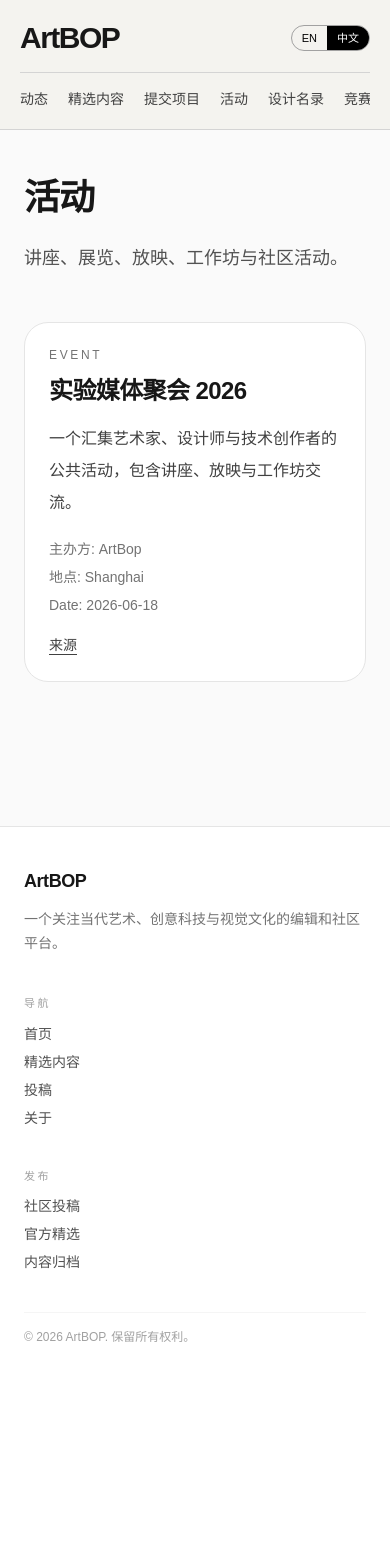
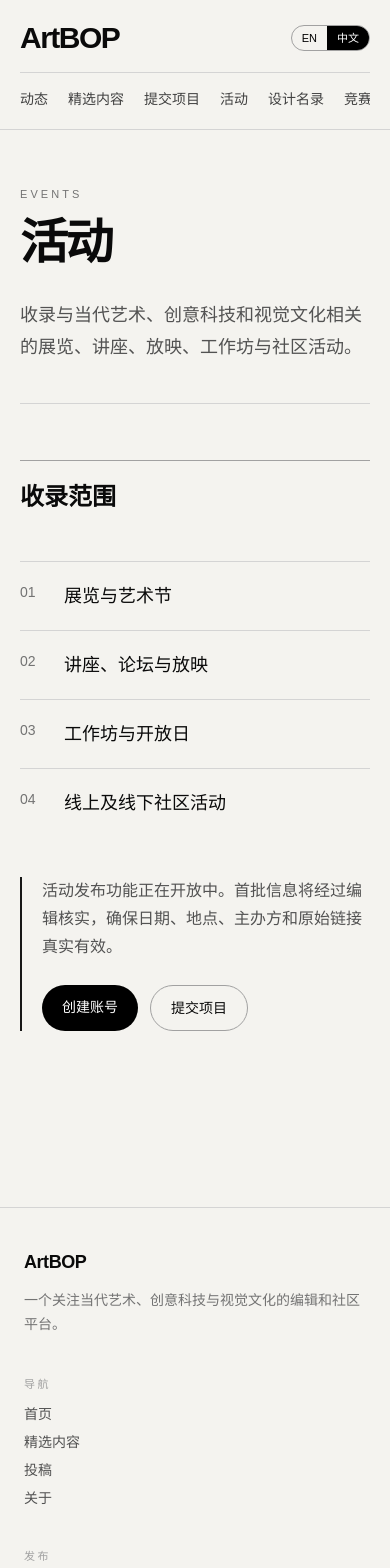
Before and after one commit to zhanghanyue123/artbop-site, a Next.js app: page /events in a window 390 px wide. Shown: the top 1568 px of the page. Before the commit the page ends 1385 px from the top, so only its background shows below. Built offline with nearby package versions, Linux system fonts and the light colour scheme.

Commit message:
Prepare trustworthy launch content across listings

```diff
--- a/app/articles/[slug]/page.tsx
+++ b/app/articles/[slug]/page.tsx
@@ -265,7 +265,7 @@ export default function ArticleDetailPage() {
         };
 
   return (
-    <main className="min-h-screen bg-neutral-50 text-neutral-900">
+    <main className="min-h-screen bg-[#f4f3ef] text-neutral-900">
       <Header />
 
       <article className="max-w-4xl mx-auto px-6 py-14">
--- a/app/competitions/page.tsx
+++ b/app/competitions/page.tsx
@@ -1,32 +1,8 @@
-"use client";
-
-import Header from "../../components/Header";
-import Footer from "../../components/Footer";
-import { useLanguage } from "../../components/LanguageContext";
-
-const content = {
-  en: {
-    title: "Competitions",
-    description: "Open calls, awards, and competition listings for artists, designers, and students.",
-  },
-  zh: {
-    title: "竞赛",
-    description: "面向艺术家、设计师与学生的开放征集、奖项与竞赛信息。",
-  },
-};
+import ListingLanding from "../../components/ListingLanding";
 
 export default function CompetitionsPage() {
-  const { language } = useLanguage();
-  const t = content[language];
-
-  return (
-    <main className="min-h-screen bg-neutral-50 text-neutral-900">
-      <Header />
-      <section className="max-w-5xl mx-auto px-6 py-12">
-        <h1 className="text-4xl md:text-6xl font-semibold tracking-tight">{t.title}</h1>
-        <p className="mt-6 text-lg text-neutral-600 leading-8 max-w-2xl">{t.description}</p>
-      </section>
-      <Footer />
-    </main>
-  );
+  return <ListingLanding copy={{
+    zh: { eyebrow: "Open Calls", title: "竞赛", description: "为艺术家、设计师、学生和跨学科团队整理值得关注的开放征集、奖项与竞赛。", scopeTitle: "信息标准", scope: ["主办方与官方来源", "参赛资格与作品范围", "截止日期与费用", "奖金、展览或支持内容"], notice: "本栏目只发布能够核实官方来源与截止时间的信息，避免转载失效或来源不明的征集。" },
+    en: { eyebrow: "Open Calls", title: "Competitions", description: "Selected open calls, awards, and competitions for artists, designers, students, and interdisciplinary teams.", scopeTitle: "Listing standards", scope: ["Organizer and official source", "Eligibility and disciplines", "Deadline and fees", "Awards, exhibitions, or support"], notice: "Only opportunities with verifiable official sources and current deadlines will be published." },
+  }} />;
 }
--- a/app/directory/page.tsx
+++ b/app/directory/page.tsx
@@ -1,32 +1,8 @@
-"use client";
-
-import Header from "../../components/Header";
-import Footer from "../../components/Footer";
-import { useLanguage } from "../../components/LanguageContext";
-
-const content = {
-  en: {
-    title: "Design Directory",
-    description: "A directory of studios, practitioners, image-makers, and creative services.",
-  },
-  zh: {
-    title: "设计名录",
-    description: "一个关于工作室、创作者、图像制作者与创意服务的目录。",
-  },
-};
+import ListingLanding from "../../components/ListingLanding";
 
 export default function DirectoryPage() {
-  const { language } = useLanguage();
-  const t = content[language];
-
-  return (
-    <main className="min-h-screen bg-neutral-50 text-neutral-900">
-      <Header />
-      <section className="max-w-5xl mx-auto px-6 py-12">
-        <h1 className="text-4xl md:text-6xl font-semibold tracking-tight">{t.title}</h1>
-        <p className="mt-6 text-lg text-neutral-600 leading-8 max-w-2xl">{t.description}</p>
-      </section>
-      <Footer />
-    </main>
-  );
+  return <ListingLanding copy={{
+    zh: { eyebrow: "Creative Directory", title: "设计名录", description: "建立面向艺术科技与视觉文化领域的艺术家、工作室、研究团队和文化机构名录。", scopeTitle: "名录类型", scope: ["艺术家与独立创作者", "设计及创意技术工作室", "学校与研究实验室", "展馆、艺术节与文化机构"], notice: "用户资料与机构认证即将开放。名录会清楚区分个人资料、机构资料与经过认证的官方页面。" },
+    en: { eyebrow: "Creative Directory", title: "Design Directory", description: "A directory of artists, studios, research teams, schools, and institutions across art and technology.", scopeTitle: "Directory types", scope: ["Artists and independent practitioners", "Design and creative technology studios", "Schools and research labs", "Museums, festivals, and institutions"], notice: "Profiles and organization verification are opening soon. Personal, institutional, and verified pages will be clearly distinguished." },
+  }} />;
 }
--- a/app/events/page.tsx
+++ b/app/events/page.tsx
@@ -1,98 +1,22 @@
-"use client";
-
-import Header from "../../components/Header";
-import Footer from "../../components/Footer";
-import { useLanguage } from "../../components/LanguageContext";
-import { events } from "../../data/events";
-
-const content = {
-  en: {
-    title: "Events",
-    description:
-      "Talks, exhibitions, screenings, workshops, and community gatherings.",
-    empty: "No events yet.",
-    source: "Source",
-    organizer: "Organizer",
-    location: "Location",
-  },
-  zh: {
-    title: "活动",
-    description: "讲座、展览、放映、工作坊与社区活动。",
-    empty: "暂时还没有活动内容。",
-    source: "来源",
-    organizer: "主办方",
-    location: "地点",
-  },
-};
+import ListingLanding from "../../components/ListingLanding";
 
 export default function EventsPage() {
-  const { language } = useLanguage();
-  const t = content[language];
-
-  return (
-    <main className="min-h-screen bg-neutral-50 text-neutral-900">
-      <Header />
-
-      <section className="max-w-5xl mx-auto px-6 py-12">
-        <h1 className="text-4xl md:text-6xl font-semibold tracking-tight">
-          {t.title}
-        </h1>
-        <p className="mt-6 text-lg text-neutral-600 leading-8 max-w-2xl">
-          {t.description}
-        </p>
-      </section>
-
-      <section className="max-w-5xl mx-auto px-6 pb-16">
-        {events.length === 0 ? (
-          <div className="border border-neutral-200 bg-white rounded-[24px] p-8 text-neutral-500">
-            {t.empty}
-          </div>
-        ) : (
-          <div className="space-y-6">
-            {events.map((item) => (
-              <article
-                key={item.id}
-                className="border border-neutral-200 bg-white rounded-[24px] p-6"
-              >
-                <div className="text-xs uppercase tracking-[0.22em] text-neutral-500 mb-3">
-                  {item.category}
-                </div>
-
-                <h2 className="text-2xl font-semibold tracking-tight">
-                  {language === "zh" && item.title_zh ? item.title_zh : item.title}
-                </h2>
-
-                <p className="mt-4 text-neutral-700 leading-8">
-                  {language === "zh" && item.summary_zh
-                    ? item.summary_zh
-                    : item.summary}
-                </p>
-
-                <div className="mt-5 space-y-2 text-sm text-neutral-500">
-                  <div>
-                    {t.organizer}: {item.organizer}
-                  </div>
-                  <div>
-                    {t.location}: {item.location}
-                  </div>
-                  {item.start_date && <div>Date: {item.start_date}</div>}
-                </div>
-
-                <a
-                  href={item.source_url}
-                  target="_blank"
-                  rel="noreferrer"
-                  className="inline-block mt-5 text-sm underline underline-offset-4 text-neutral-700"
-                >
-                  {t.source}
-                </a>
-              </article>
-            ))}
-          </div>
-        )}
-      </section>
-
-      <Footer />
-    </main>
-  );
+  return <ListingLanding copy={{
+    zh: {
+      eyebrow: "Events",
+      title: "活动",
+      description: "收录与当代艺术、创意科技和视觉文化相关的展览、讲座、放映、工作坊与社区活动。",
+      scopeTitle: "收录范围",
+      scope: ["展览与艺术节", "讲座、论坛与放映", "工作坊与开放日", "线上及线下社区活动"],
+      notice: "活动发布功能正在开放中。首批信息将经过编辑核实，确保日期、地点、主办方和原始链接真实有效。",
+    },
+    en: {
+      eyebrow: "Events",
+      title: "Events",
+      description: "Exhibitions, talks, screenings, workshops, festivals, and gatherings across contemporary art and creative technology.",
+      scopeTitle: "What we list",
+      scope: ["Exhibitions and festivals", "Talks, forums, and screenings", "Workshops and open studios", "Online and local gatherings"],
+      notice: "Event submissions are opening soon. Initial listings will be reviewed for accurate dates, locations, organizers, and original sources.",
+    },
+  }} />;
 }
--- a/app/jobs/page.tsx
+++ b/app/jobs/page.tsx
@@ -1,32 +1,8 @@
-"use client";
-
-import Header from "../../components/Header";
-import Footer from "../../components/Footer";
-import { useLanguage } from "../../components/LanguageContext";
-
-const content = {
-  en: {
-    title: "Jobs",
-    description: "Creative roles, freelance opportunities, internships, and studio openings.",
-  },
-  zh: {
-    title: "招聘",
-    description: "创意岗位、自由职业机会、实习与工作室招聘信息。",
-  },
-};
+import ListingLanding from "../../components/ListingLanding";
 
 export default function JobsPage() {
-  const { language } = useLanguage();
-  const t = content[language];
-
-  return (
-    <main className="min-h-screen bg-neutral-50 text-neutral-900">
-      <Header />
-      <section className="max-w-5xl mx-auto px-6 py-12">
-        <h1 className="text-4xl md:text-6xl font-semibold tracking-tight">{t.title}</h1>
-        <p className="mt-6 text-lg text-neutral-600 leading-8 max-w-2xl">{t.description}</p>
-      </section>
-      <Footer />
-    </main>
-  );
+  return <ListingLanding copy={{
+    zh: { eyebrow: "Creative Jobs", title: "招聘", description: "关注艺术机构、创意工作室、研究团队和文化项目中的工作与合作机会。", scopeTitle: "岗位范围", scope: ["艺术与策展岗位", "创意技术与开发", "设计、影像与内容", "实习、自由职业与项目合作"], notice: "招聘信息将标明机构、地点、工作形式、截止时间和原始申请链接。" },
+    en: { eyebrow: "Creative Jobs", title: "Jobs", description: "Roles and collaborations across art institutions, creative studios, research teams, and cultural projects.", scopeTitle: "Roles", scope: ["Art and curatorial roles", "Creative technology and development", "Design, moving image, and content", "Internships, freelance, and project work"], notice: "Listings will include the organization, location, working format, deadline, and original application link." },
+  }} />;
 }
--- a/app/residencies/page.tsx
+++ b/app/residencies/page.tsx
@@ -1,36 +1,8 @@
-"use client";
-
-import Header from "../../components/Header";
-import Footer from "../../components/Footer";
-import { useLanguage } from "../../components/LanguageContext";
-
-const content = {
-  en: {
-    title: "Residencies",
-    description:
-      "Artist residencies, research programs, and temporary studio opportunities.",
-  },
-  zh: {
-    title: "驻留",
-    description:
-      "艺术家驻留、研究项目与阶段性工作室机会。",
-  },
-};
+import ListingLanding from "../../components/ListingLanding";
 
 export default function ResidenciesPage() {
-  const { language } = useLanguage();
-  const t = content[language];
-
-  return (
-    <main className="min-h-screen bg-neutral-50 text-neutral-900">
-      <Header />
-      <section className="max-w-5xl mx-auto px-6 py-12">
-        <h1 className="text-4xl md:text-6xl font-semibold tracking-tight">{t.title}</h1>
-        <p className="mt-6 text-lg text-neutral-600 leading-8 max-w-2xl">
-          {t.description}
-        </p>
-      </section>
-      <Footer />
-    </main>
-  );
+  return <ListingLanding copy={{
+    zh: { eyebrow: "Residencies", title: "驻留", description: "汇集艺术家驻留、研究计划、实验室访问和阶段性工作室机会。", scopeTitle: "重点信息", scope: ["驻留地点与周期", "申请对象与研究方向", "住宿、工作室及制作条件", "资助、费用与截止日期"], notice: "驻留信息将以官方申请页面为依据，并明确费用、资助和住宿条件。" },
+    en: { eyebrow: "Residencies", title: "Residencies", description: "Artist residencies, research programs, lab visits, and temporary studio opportunities.", scopeTitle: "Key details", scope: ["Location and duration", "Eligibility and research focus", "Accommodation and production facilities", "Funding, fees, and deadline"], notice: "Listings will link to official application pages and clearly state fees, funding, and accommodation." },
+  }} />;
 }
--- a/components/Footer.tsx
+++ b/components/Footer.tsx
@@ -48,7 +48,7 @@ export default function Footer() {
   const t = content[language];
 
   return (
-    <footer className="border-t border-neutral-200 bg-white mt-20">
+    <footer className="mt-20 border-t border-neutral-300 bg-[#f4f3ef]">
       <div className="max-w-7xl mx-auto px-6 py-10">
         <div className="grid md:grid-cols-[1.4fr_0.8fr_0.8fr] gap-10">
           <div className="max-w-sm">
--- /dev/null
+++ b/components/ListingLanding.tsx
@@ -0,0 +1,80 @@
+"use client";
+
+import Link from "next/link";
+import Header from "./Header";
+import Footer from "./Footer";
+import { useLanguage } from "./LanguageContext";
+
+type LocalizedCopy = {
+  eyebrow: string;
+  title: string;
+  description: string;
+  scopeTitle: string;
+  scope: string[];
+  notice: string;
+};
+
+export default function ListingLanding({
+  copy,
+}: {
+  copy: { zh: LocalizedCopy; en: LocalizedCopy };
+}) {
+  const { language } = useLanguage();
+  const t = copy[language];
+
+  return (
+    <main className="min-h-screen bg-[#f4f3ef] text-neutral-950">
+      <Header />
+      <section className="mx-auto max-w-[1440px] px-5 py-14 md:px-8 md:py-20">
+        <div className="grid gap-8 border-b border-neutral-300 pb-10 md:grid-cols-[1fr_1fr] md:items-end">
+          <div>
+            <div className="mb-4 text-[11px] uppercase tracking-[0.28em] text-neutral-500">
+              {t.eyebrow}
+            </div>
+            <h1 className="text-5xl font-semibold tracking-[-0.05em] md:text-7xl">
+              {t.title}
+            </h1>
+          </div>
+          <p className="max-w-xl text-lg leading-8 text-neutral-600">
+            {t.description}
+          </p>
+        </div>
+      </section>
+
+      <section className="mx-auto grid max-w-[1440px] gap-12 px-5 pb-24 md:grid-cols-[0.7fr_1.5fr] md:px-8">
+        <div className="border-t border-neutral-400 pt-5">
+          <h2 className="text-2xl font-semibold">{t.scopeTitle}</h2>
+        </div>
+        <div>
+          {t.scope.map((item, index) => (
+            <div
+              key={item}
+              className="grid grid-cols-[44px_1fr] border-t border-neutral-300 py-5"
+            >
+              <span className="text-sm text-neutral-500">0{index + 1}</span>
+              <span className="text-lg">{item}</span>
+            </div>
+          ))}
+          <div className="mt-10 border-l-2 border-neutral-900 pl-5">
+            <p className="max-w-2xl leading-7 text-neutral-600">{t.notice}</p>
+            <div className="mt-6 flex flex-wrap gap-3">
+              <Link
+                href="/register"
+                className="rounded-full bg-black px-5 py-3 text-sm text-white"
+              >
+                {language === "zh" ? "创建账号" : "Create account"}
+              </Link>
+              <Link
+                href="/submit"
+                className="rounded-full border border-neutral-400 px-5 py-3 text-sm"
+              >
+                {language === "zh" ? "提交项目" : "Submit a project"}
+              </Link>
+            </div>
+          </div>
+        </div>
+      </section>
+      <Footer />
+    </main>
+  );
+}
--- a/data/events.ts
+++ b/data/events.ts
@@ -20,24 +20,4 @@ export type EventItem = {
     published_at?: string;
   };
 
-  export const events: EventItem[] = [
-    {
-      id: "event-001",
-      title: "Experimental Media Gathering 2026",
-      title_zh: "实验媒体聚会 2026",
-      slug: "experimental-media-gathering-2026",
-      summary:
-        "A public event bringing together artists, designers, and technologists for talks, screenings, and workshop-based exchange.",
-      summary_zh:
-        "一个汇集艺术家、设计师与技术创作者的公共活动，包含讲座、放映与工作坊交流。",
-      organizer: "ArtBop",
-      location: "Shanghai",
-      location_type: "offline",
-      start_date: "2026-06-18",
-      fee: "Free",
-      category: "Event",
-      tags: ["media", "art", "community"],
-      source_url: "https://example.com",
-      published_at: "2026-04-11",
-    },
-  ];
+  export const events: EventItem[] = [];
```
